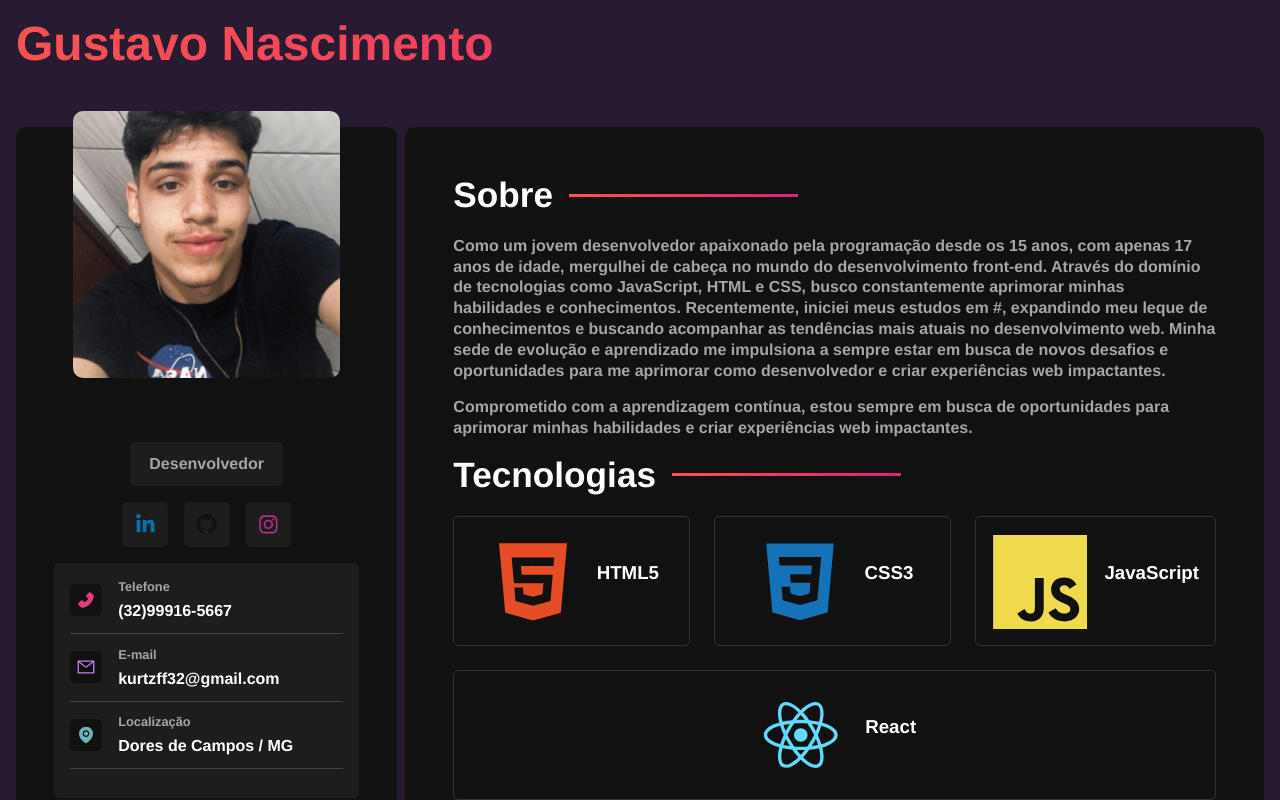
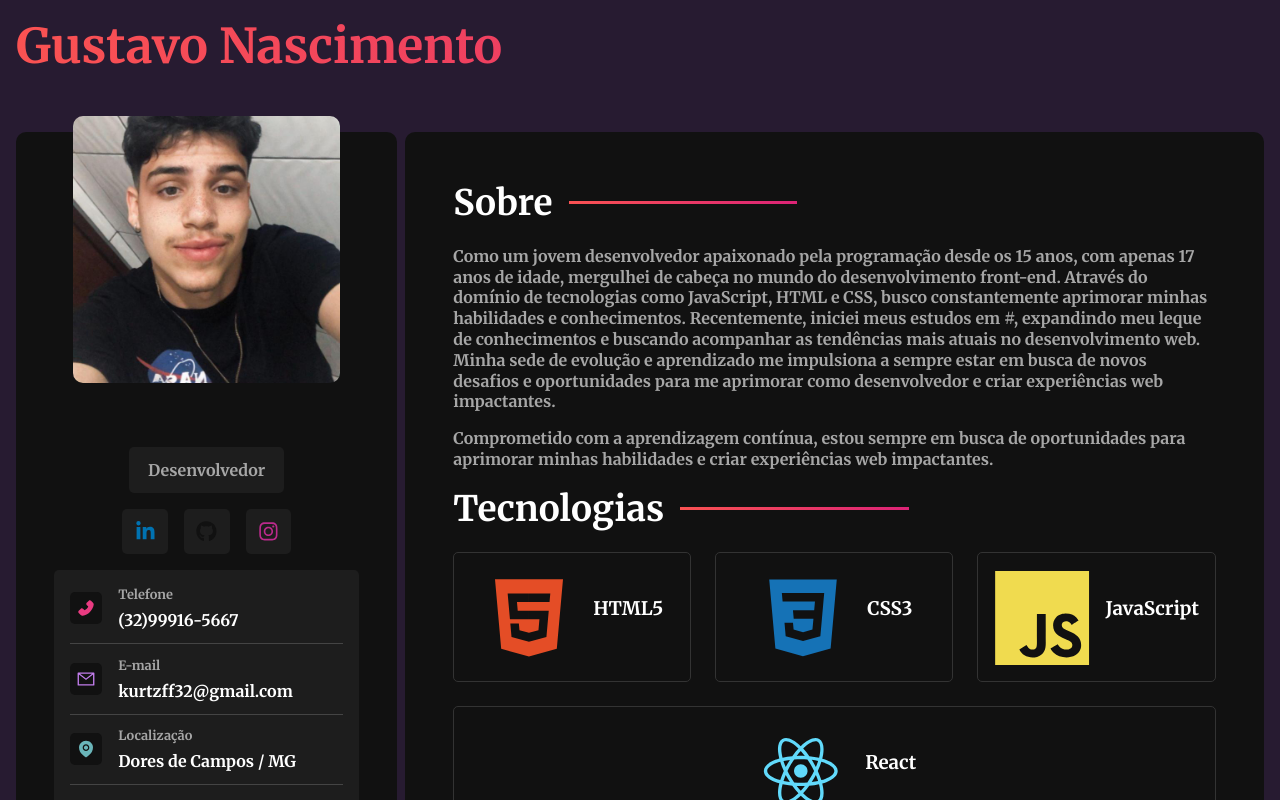
Before and after one commit to gustavokurtz/gustavonascimento, a React (Vite) app: page / in a window 1280 px wide. Shown: the top 800 px of the page. Built offline with nearby package versions, Linux system fonts and the light colour scheme.

Commit message:
mudança de fonte

```diff
--- a/index.html
+++ b/index.html
@@ -4,6 +4,9 @@
     <meta charset="UTF-8" />
     <link rel="icon" type="image/svg+xml" href="/icons8-código-100.png" />
     <meta name="viewport" content="width=device-width, initial-scale=1.0" />
+    <link rel="preconnect" href="https://fonts.googleapis.com">
+<link rel="preconnect" href="https://fonts.gstatic.com" crossorigin>
+<link href="https://fonts.googleapis.com/css2?family=Merriweather:wght@400;700&display=swap" rel="stylesheet">
     <title>Meu portfolio!</title>
   </head>
   <body>
--- a/src/styles/main.sass
+++ b/src/styles/main.sass
@@ -5,7 +5,7 @@
     font-weight: 600
     padding: 0
     margin: 0
-    font-family: variables.$font-stack
+    font-family: 'Merriweather', serif
     box-sizing: border-box
 
 
```
